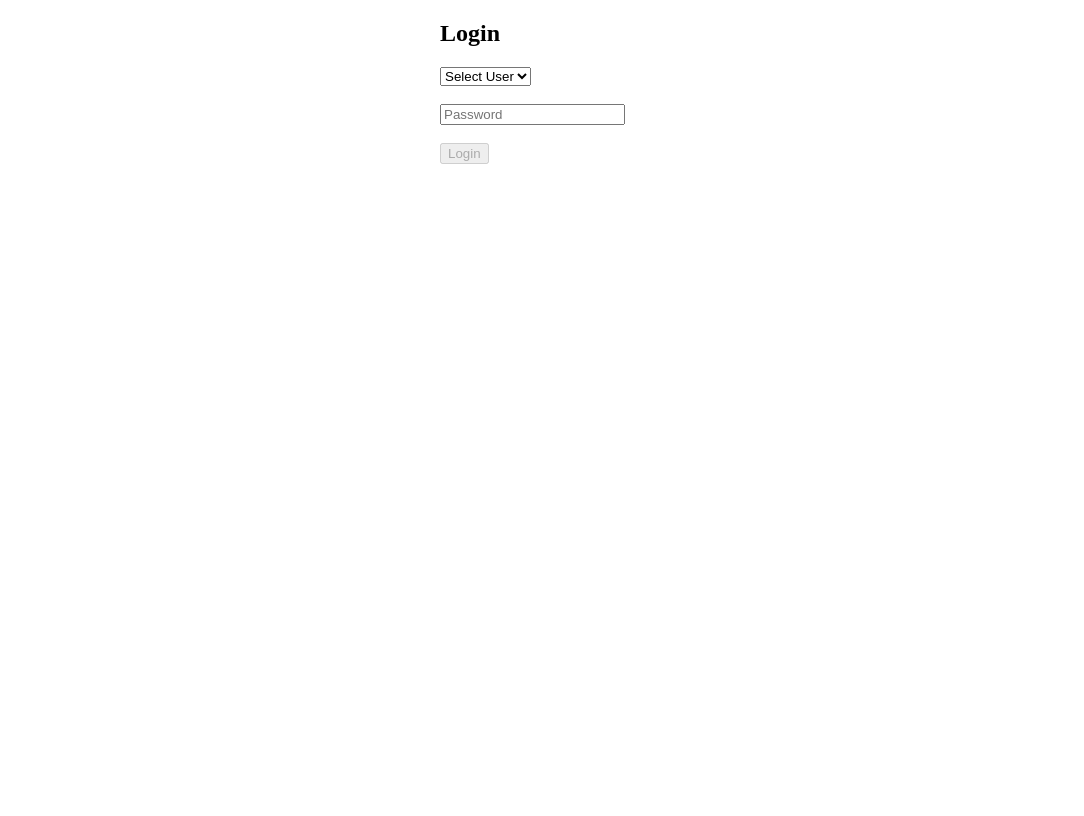
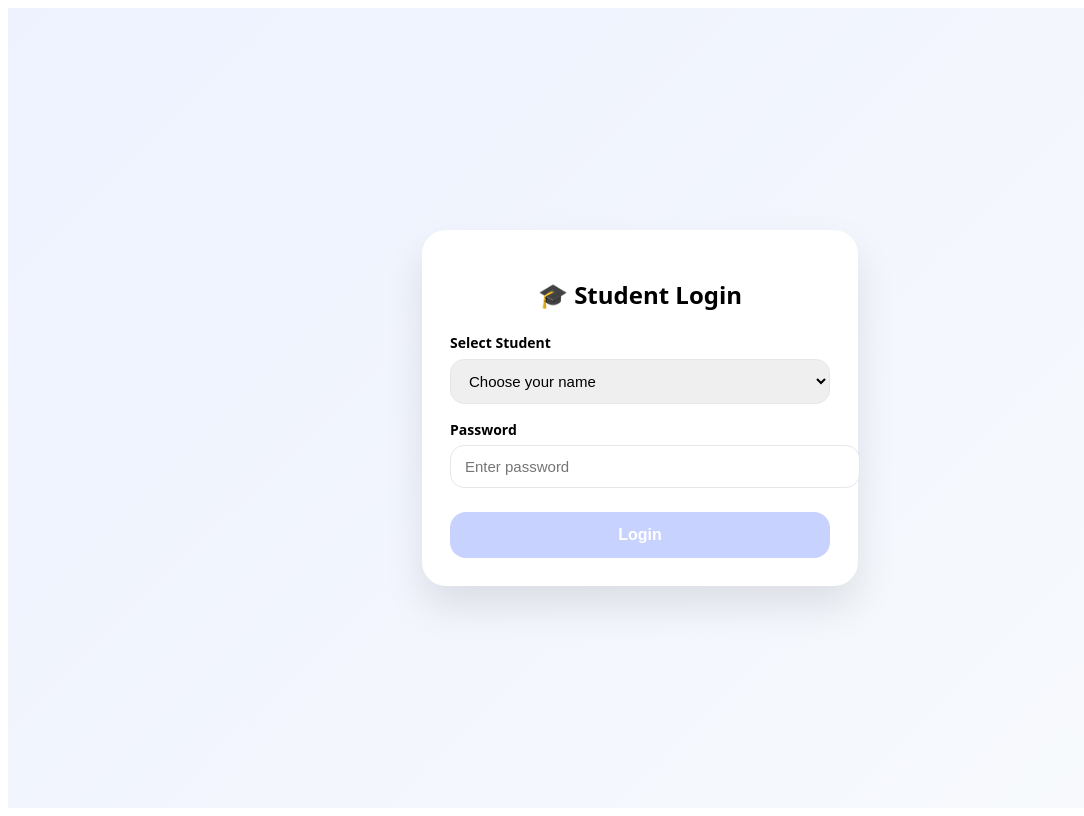
Before and after one commit to krishnsaa/xyz, a React app in the folder frontend/: page / in a window 1280 px wide. Shown: the whole page, without its empty margins (0-1084 px from the left). Built offline with nearby package versions, Linux system fonts and the light colour scheme; the HTML template or start-up script is replaced by a standard one.

Commit message:
styling in dashboard and login page

```diff
--- a/frontend/src/pages/Dashboard.tsx
+++ b/frontend/src/pages/Dashboard.tsx
@@ -6,26 +6,120 @@ import { useNavigate } from "react-router-dom";
 export default function Dashboard() {
   const { user } = useAuth();
   const navigate = useNavigate();
-  const [summary, setSummary] = useState<any>();
+  const [summary, setSummary] = useState<any>(null);
 
   useEffect(() => {
-    api.get("/dashboard/summary").then(r => setSummary(r.data));
+    api.get("/dashboard/summary").then((r) => setSummary(r.data));
   }, []);
 
   return (
-    <>
+    <div
+      style={{
+        padding: 24,
+        maxWidth: 900,
+        margin: "0 auto",
+        fontFamily: "system-ui, sans-serif",
+      }}
+    >
       {/* HEADER */}
-      <div style={{ display: "flex", justifyContent: "space-between" }}>
-        <button onClick={() => navigate("/quiz")}>▶ Start Quiz</button>
-        <div>👤 {user.name}</div>
+      <div
+        style={{
+          display: "flex",
+          justifyContent: "space-between",
+          alignItems: "center",
+          marginBottom: 24,
+        }}
+      >
+        <button
+          onClick={() => navigate("/quiz")}
+          style={{
+            padding: "12px 20px",
+            borderRadius: 14,
+            border: "none",
+            background: "linear-gradient(135deg, #4f46e5, #6366f1)",
+            color: "#fff",
+            fontSize: 16,
+            fontWeight: 600,
+            cursor: "pointer",
+            boxShadow: "0 8px 20px rgba(79,70,229,0.3)",
+          }}
+        >
+          ▶ Start Quiz
+        </button>
+
+        <div
+          style={{
+            padding: "10px 16px",
+            borderRadius: 14,
+            background: "#f1f5f9",
+            fontWeight: 600,
+          }}
+        >
+          👤 {user.name}
+        </div>
       </div>
 
-      {/* STATS */}
-      <div className="card" style={{ marginTop: 20 }}>
-        <h3>Total XP: {summary?.totalXP}</h3>
-        <p>Accuracy: {summary?.accuracy?.toFixed(1)}%</p>
-        <p>Avg Time: {summary?.avgReactionTime?.toFixed(0)} ms</p>
+      {/* STATS GRID */}
+      <div
+        style={{
+          display: "grid",
+          gridTemplateColumns: "repeat(auto-fit, minmax(220px, 1fr))",
+          gap: 20,
+        }}
+      >
+        {/* XP CARD */}
+        <div
+          style={{
+            padding: 20,
+            borderRadius: 20,
+            background: "#ffffff",
+            boxShadow: "0 10px 30px rgba(0,0,0,0.08)",
+          }}
+        >
+          <h3 style={{ margin: 0, color: "#4f46e5" }}>⭐ Total XP</h3>
+          <p style={{ fontSize: 32, fontWeight: 700, marginTop: 12 }}>
+            {summary?.totalXP ?? 0}
+          </p>
+        </div>
+
+        {/* ACCURACY CARD */}
+        <div
+          style={{
+            padding: 20,
+            borderRadius: 20,
+            background: "#ffffff",
+            boxShadow: "0 10px 30px rgba(0,0,0,0.08)",
+          }}
+        >
+          <h3 style={{ margin: 0, color: "#16a34a" }}>🎯 Accuracy</h3>
+          <p style={{ fontSize: 32, fontWeight: 700, marginTop: 12 }}>
+            {summary?.accuracy
+              ? summary.accuracy.toFixed(1)
+              : 0}
+            %
+          </p>
+        </div>
+
+        {/* REACTION TIME CARD */}
+        <div
+          style={{
+            padding: 20,
+            borderRadius: 20,
+            background: "#ffffff",
+            boxShadow: "0 10px 30px rgba(0,0,0,0.08)",
+          }}
+        >
+          <h3 style={{ margin: 0, color: "#ea580c" }}>
+            ⏱ Avg Reaction Time
+          </h3>
+          <p style={{ fontSize: 32, fontWeight: 700, marginTop: 12 }}>
+            {summary?.avgReactionTime
+              ? summary.avgReactionTime.toFixed(0)
+              : 0}{" "}
+            ms
+          </p>
+        </div>
       </div>
-    </>
+    </div>
   );
 }
--- a/frontend/src/pages/Login.tsx
+++ b/frontend/src/pages/Login.tsx
@@ -33,33 +33,127 @@ export default function Login() {
   };
 
   return (
-    <div className="card" style={{ maxWidth: 400, margin: "auto" }}>
-      <h2>Login</h2>
+    <div
+      style={{
+        minHeight: "100vh",
+        display: "flex",
+        alignItems: "center",
+        justifyContent: "center",
+        background: "linear-gradient(135deg, #eef2ff, #f8fafc)",
+        fontFamily: "system-ui, sans-serif",
+      }}
+    >
+      <div
+        style={{
+          width: 380,
+          padding: 28,
+          borderRadius: 24,
+          background: "#ffffff",
+          boxShadow: "0 20px 40px rgba(0,0,0,0.1)",
+        }}
+      >
+        <h2
+          style={{
+            marginBottom: 20,
+            textAlign: "center",
+            fontWeight: 700,
+          }}
+        >
+          🎓 Student Login
+        </h2>
 
-      <select value={userId} onChange={(e) => setUserId(e.target.value)}>
-        <option value="">Select User</option>
+        {/* USER SELECT */}
+        <label style={{ fontWeight: 600, fontSize: 14 }}>
+          Select Student
+        </label>
+        <select
+          value={userId}
+          onChange={(e) => setUserId(e.target.value)}
+          style={{
+            width: "100%",
+            marginTop: 6,
+            padding: "12px 14px",
+            borderRadius: 14,
+            border: "1px solid #e5e7eb",
+            fontSize: 15,
+            outline: "none",
+          }}
+        >
+          <option value="">Choose your name</option>
           <option value="user1">Krishna</option>
           <option value="user2">Aryan</option>
           <option value="user3">Abhi</option>
           <option value="user4">Arpita</option>
         </select>
 
-      <br /><br />
-
+        {/* PASSWORD */}
+        <label
+          style={{
+            fontWeight: 600,
+            fontSize: 14,
+            marginTop: 16,
+            display: "block",
+          }}
+        >
+          Password
+        </label>
         <input
           type="password"
-        placeholder="Password"
+          placeholder="Enter password"
           value={password}
           onChange={(e) => setPassword(e.target.value)}
+          style={{
+            width: "100%",
+            marginTop: 6,
+            padding: "12px 14px",
+            borderRadius: 14,
+            border: "1px solid #e5e7eb",
+            fontSize: 15,
+            outline: "none",
+          }}
         />
 
-      <br /><br />
-
-      <button onClick={login} disabled={!userId || !password}>
+        {/* LOGIN BUTTON */}
+        <button
+          onClick={login}
+          disabled={!userId || !password}
+          style={{
+            width: "100%",
+            marginTop: 24,
+            padding: "14px 0",
+            borderRadius: 16,
+            border: "none",
+            background: !userId || !password
+              ? "#c7d2fe"
+              : "linear-gradient(135deg, #4f46e5, #6366f1)",
+            color: "#fff",
+            fontSize: 16,
+            fontWeight: 600,
+            cursor: !userId || !password ? "not-allowed" : "pointer",
+            boxShadow:
+              !userId || !password
+                ? "none"
+                : "0 10px 25px rgba(79,70,229,0.35)",
+          }}
+        >
           Login
         </button>
 
-      {error && <p style={{ color: "red" }}>{error}</p>}
+        {/* ERROR */}
+        {error && (
+          <p
+            style={{
+              marginTop: 16,
+              textAlign: "center",
+              color: "#dc2626",
+              fontSize: 14,
+              fontWeight: 500,
+            }}
+          >
+            {error}
+          </p>
+        )}
+      </div>
     </div>
   );
 }
```
Lines whose indentation alone changed are shown as unchanged.
